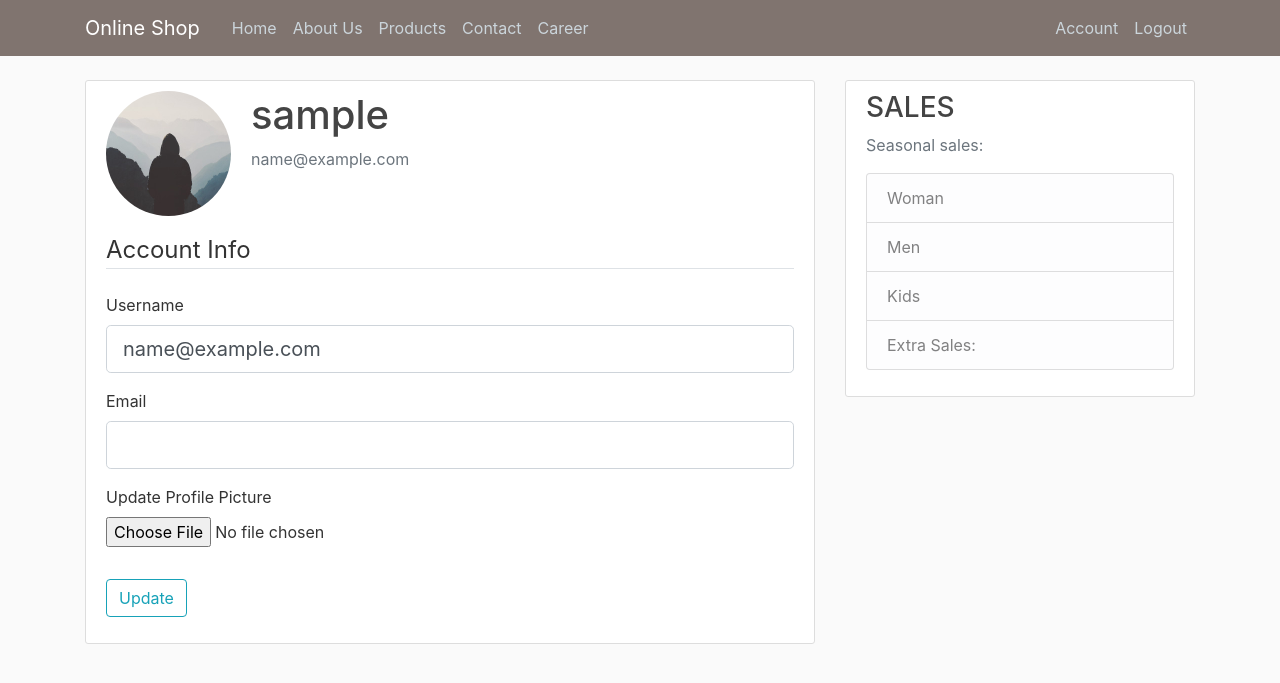
After one commit to Alabama6/magisterka, a Flask app: page /account in a window 1280 px wide. The commit adds this page. Shown: the top 683 px of the page. Run offline with Flask 2, Linux system fonts and the light colour scheme; the visitor is signed in with stand-in values (Sample User, id 1); data comes from the database, SQL or seed files in the repository; some libraries are stand-ins or nearby versions.

Commit message:
add login and register

```diff
--- /dev/null
+++ b/app/config.py
@@ -0,0 +1,5 @@
+
+
+class Config:
+    SECRET_KEY = 'f6707d781deb2a53d03abf27b09c3c52'
+    SQLALCHEMY_DATABASE_URI = "sqlite:///site.db"
--- /dev/null
+++ b/app/forms.py
@@ -0,0 +1,75 @@
+from flask_wtf import FlaskForm
+from flask_wtf.file import FileField, FileAllowed
+from flask_login import current_user
+from wtforms import StringField, PasswordField, SubmitField, BooleanField
+from wtforms.validators import DataRequired, Length, Email, EqualTo, ValidationError
+from app.models import User
+
+
+class RegistrationForm(FlaskForm):
+    username = StringField(
+        'Username',
+        validators=[DataRequired(), Length(min=2, max=20)]
+    )
+    email = StringField(
+        'Email',
+        validators=[DataRequired(), Email()]
+    )
+    password = PasswordField(
+        'Password', validators=[DataRequired()]
+    )
+    confirm_password = PasswordField(
+        'Confirm Password',
+        validators=[DataRequired(), EqualTo('password')]
+    )
+    submit = SubmitField('Update')
+
+    def validate_username(self, username):
+        user = User.query.filter_by(username=username.data).first()
+
+        if user:
+            raise ValidationError("That username is taken. Please choose a different one.")
+
+    def validate_email(self, email):
+        email = User.query.filter_by(email=email.data).first()
+
+        if email:
+            raise ValidationError("That email is taken. Please choose a different one.")
+
+
+
+class LoginForm(FlaskForm):
+    email = StringField(
+        'Email',
+        validators=[DataRequired(), Email()]
+    )
+    password = PasswordField(
+        'Password', validators=[DataRequired()]
+    )
+    remember = BooleanField('Remember Me')
+    submit = SubmitField('Login')
+
+
+class UpdateAccountForm(FlaskForm):
+    username = StringField(
+        'Username',
+        validators=[DataRequired(), Length(min=2, max=20)]
+    )
+    email = StringField(
+        'Email',
+        validators=[DataRequired(), Email()]
+    )
+    picture = FileField("Update Profile Picture", validators=[FileAllowed(["jpg", "png"])])
+    submit = SubmitField('Update')
+
+    def validate_username(self, username):
+        if username.data != current_user.username:
+            user = User.query.filter_by(username=username.data).first()
+            if user:
+                raise ValidationError("That username is taken. Please choose a different one.")
+
+    def validate_email(self, email):
+        if email.data != current_user.email:
+            email = User.query.filter_by(email=email.data).first()
+            if email:
+                raise ValidationError("That email is taken. Please choose a different one.")
--- /dev/null
+++ b/app/models.py
@@ -0,0 +1,30 @@
+from app import db, login_manager
+from datetime import datetime
+from flask_login import UserMixin
+
+
+@login_manager.user_loader
+def load_user(user_id):
+    return User.query.get(int(user_id))
+
+
+class User(db.Model, UserMixin):
+    id = db.Column(db.Integer, primary_key=True)
+    username = db.Column(db.String(20), unique=True, nullable=False)
+    email = db.Column(db.String(120), unique=True, nullable=False)
+    image_file = db.Column(db.String(20), nullable=False, default='default.jpg')
+    password = db.Column(db.String(60), nullable=False)
+    posts = db.relationship('Post', backref='author', lazy=True)
+
+    def __repr__(self):
+        return f"User('{self.username}', '{self.email}', '{self.image_file}')"
+
+class Post(db.Model):
+    id = db.Column(db.Integer, primary_key=True)
+    title = db.Column(db.String(100), nullable=False)
+    date_posted = db.Column(db.DateTime, nullable=False, default=datetime.utcnow)
+    content = db.Column(db.Text, nullable=False)
+    user_id = db.Column(db.Integer, db.ForeignKey('user.id'), nullable=False)
+
+    def __repr__(self):
+        return f"Post('{self.title}', '{self.date_posted}')"
--- /dev/null
+++ b/app/routes.py
@@ -0,0 +1,105 @@
+import secrets
+import os
+from PIL import Image
+from flask import render_template, url_for, flash, redirect, request
+from app import app, db, bcrypt
+from app.forms import RegistrationForm, LoginForm, UpdateAccountForm
+from app.models import User, Post
+from flask_login import login_user, current_user, logout_user, login_required
+
+db.create_all()
+
+
+posts = [
+    {
+        'author': 'Amanda Stan',
+        'title': 'Orange new Black',
+    },
+    {
+        'author': 'Jane Carey',
+        'title': 'Summer in the City',
+    }
+]
+
+
+@app.route("/")
+@app.route("/home")
+def home():
+    return render_template("home.html", posts=posts)
+
+
+@app.route("/about")
+def about():
+    return render_template("about.html", title="About")
+
+
+@app.route("/register", methods=['GET', 'POST'])
+def register():
+    if current_user.is_authenticated:
+        return redirect(url_for("home"))
+    form = RegistrationForm()
+    if form.validate_on_submit():
+        hashed_password = bcrypt.generate_password_hash(form.password.data).decode('utf-8')
+        user = User(username=form.username.data, email=form.email.data, password=hashed_password)
+        db.session.add(user)
+        db.session.commit()
+        flash("Your account has been created! You are now able to log in!", "success")
+        return redirect(url_for("login"))
+    return render_template("register.html", title="Register", form=form)
+
+
+@app.route("/login", methods=['GET', 'POST'])
+def login():
+    if current_user.is_authenticated:
+        return redirect(url_for("home"))
+    form = LoginForm()
+    if form.validate_on_submit():
+        user = User.query.filter_by(email=form.email.data).first()
+        if user and bcrypt.check_password_hash(user.password, form.password.data):
+            login_user(user, remember=form.remember.data)
+            next_page = request.args.get("next")
+            return redirect(next_page) if next_page else redirect(url_for('home'))
+        else:
+            flash("Login Unsuccessful. Please check email and password", "danger")
+        return redirect(url_for("home"))
+    return render_template("login.html", title="Login", form=form)
+
+@app.route("/logout")
+def logout():
+    logout_user()
+    return redirect(url_for("home"))
+
+
+def save_picture(form_picture):
+    random_hex = secrets.token_hex(8)
+    f_name, f_ext = os.path.splitext(form_picture.filename)
+    picture_name = random_hex + f_ext
+    picture_path = os.path.join(app.root_path, "static/profile_pics", picture_name)
+
+    output_size = (125, 125)
+    image = Image.open(form_picture)
+    image.thumbnail(output_size)
+    image.save(picture_path)
+
+    return picture_name
+
+
+@app.route("/account", methods=['GET', 'POST'])
+@login_required
+def account():
+    form = UpdateAccountForm()
+    if form.validate_on_submit():
+        if form.picture.data:
+            picture_file = save_picture(form.picture.data)
+            current_user.image_file = picture_file
+
+        current_user.username = form.username.data
+        current_user.email = form.email.data
+        db.session.commit()
+        flash("Your account has been updated", "success")
+        return redirect(url_for("account"))
+    elif request.method == "GET":
+        form.username.data = current_user.email
+
+    image_file = url_for("static", filename="profile_pics/" + current_user.image_file)
+    return render_template("account.html", title="Account", image_file=image_file, form=form)
--- /dev/null
+++ b/app/templates/account.html
@@ -0,0 +1,63 @@
+{% extends "layout.html" %}
+{% block content %}
+    <div class="content-section">
+      <div class="media">
+        <img class="rounded-circle account-img" src="{{ image_file }}">
+        <div class="media-body">
+          <h2 class="account-heading">{{ current_user.username }}</h2>
+          <p class="text-secondary">{{ current_user.email }}</p>
+        </div>
+      </div>
+
+    <form method="POST" action="" enctype="multipart/form-data">
+        {{ form.hidden_tag() }}
+        <fieldset class="form-group">
+            <legend class="border-bottom mb-4">Account Info</legend>
+            <div class="form-group">
+                {{ form.username.label(class="form-control-label") }}
+
+                {% if form.username.errors %}
+                {{ form.username(class="form-control form-control-lg is-invalid") }}
+                <div class="invalid-feedback">
+                    {% for error in form.username.errors %}
+                    <span>{{ error }} </span>
+                    {% endfor %}
+                </div>
+                {% else %}
+                {{ form.username(class="form-control form-control-lg") }}
+                {% endif %}
+
+            </div>
+            <div class="form-group">
+                {{ form.email.label(class="form-control-label") }}
+
+                {% if form.email.errors %}
+                    {{ form.email(class="form-control form-control-lg is-invalid") }}
+                    <div class="invalid-feedback">
+                        {% for error in form.email.errors %}
+                        <span>{{ error }} </span>
+                        {% endfor %}
+                    </div>
+                {% else %}
+                    {{ form.email(class="form-control form-control-lg") }}
+                {% endif %}
+            </div>
+            <div class="form-group">
+                {{ form.picture.label() }}
+                {{ form.picture(class="form-control-file") }}
+                {% if form.picture.errors  %}
+                    {% for error in form.picture.errors %}
+                        <span class="text-danger">{{ error }}</span></br>
+                    {% endfor %}
+                {% endif %}
+            </div>
+
+        </fieldset>
+        <div class="form-group">
+            {{ form.submit(class="btn btn-outline-info") }}
+
+        </div>
+
+    </form>
+</div>
+{% endblock content %}
--- a/templates/layout.html
+++ b/app/templates/layout.html
@@ -40,8 +40,13 @@
                 </div>
                 <!-- Navbar Right Side -->
                 <div class="navbar-nav">
-                    <a class="nav-item nav-link" href="{{ url_for('login') }}">Login</a>
-                    <a class="nav-item nav-link" href="{{ url_for('register') }}">Register</a>
+                    {% if current_user.is_authenticated %}
+                        <a class="nav-item nav-link" href="{{ url_for('account') }}">Account</a>
+                        <a class="nav-item nav-link" href="{{ url_for('logout') }}">Logout</a>
+                    {% else %}
+                        <a class="nav-item nav-link" href="{{ url_for('login') }}">Login</a>
+                        <a class="nav-item nav-link" href="{{ url_for('register') }}">Register</a>
+                    {% endif %}
                 </div>
             </div>
         </div>
--- a/requirements.txt
+++ b/requirements.txt
@@ -1,3 +1,7 @@
 Flask==2.0.1
 Flask-WTF==0.15.1
 email-validator==1.1.3
+Flask-SQLAlchemy==2.5.1
+bcrypt==3.2.0
+Flask-Login==0.5.0
+Pillow==8.3.2
--- /dev/null
+++ b/run.py
@@ -0,0 +1,5 @@
+from app import app
+
+
+if __name__ == '__main__':
+    app.run(debug=True)
```
Also changed, not shown: app.py (deleted, +0 -53 lines), app/__init__.py (added, +18 -0 lines), forms.py (deleted, +0 -33 lines), app/controllers/__init__.py (added), app/static/main.css (renamed from static/main.css), app/static/profile_pics/default.jpg (added), app/templates/about.html (renamed from templates/about.html), app/templates/home.html (renamed from templates/home.html), app/templates/login.html (renamed from templates/login.html), app/templates/register.html (renamed from templates/register.html), app/views/__init__.py (added), 1 other file.
